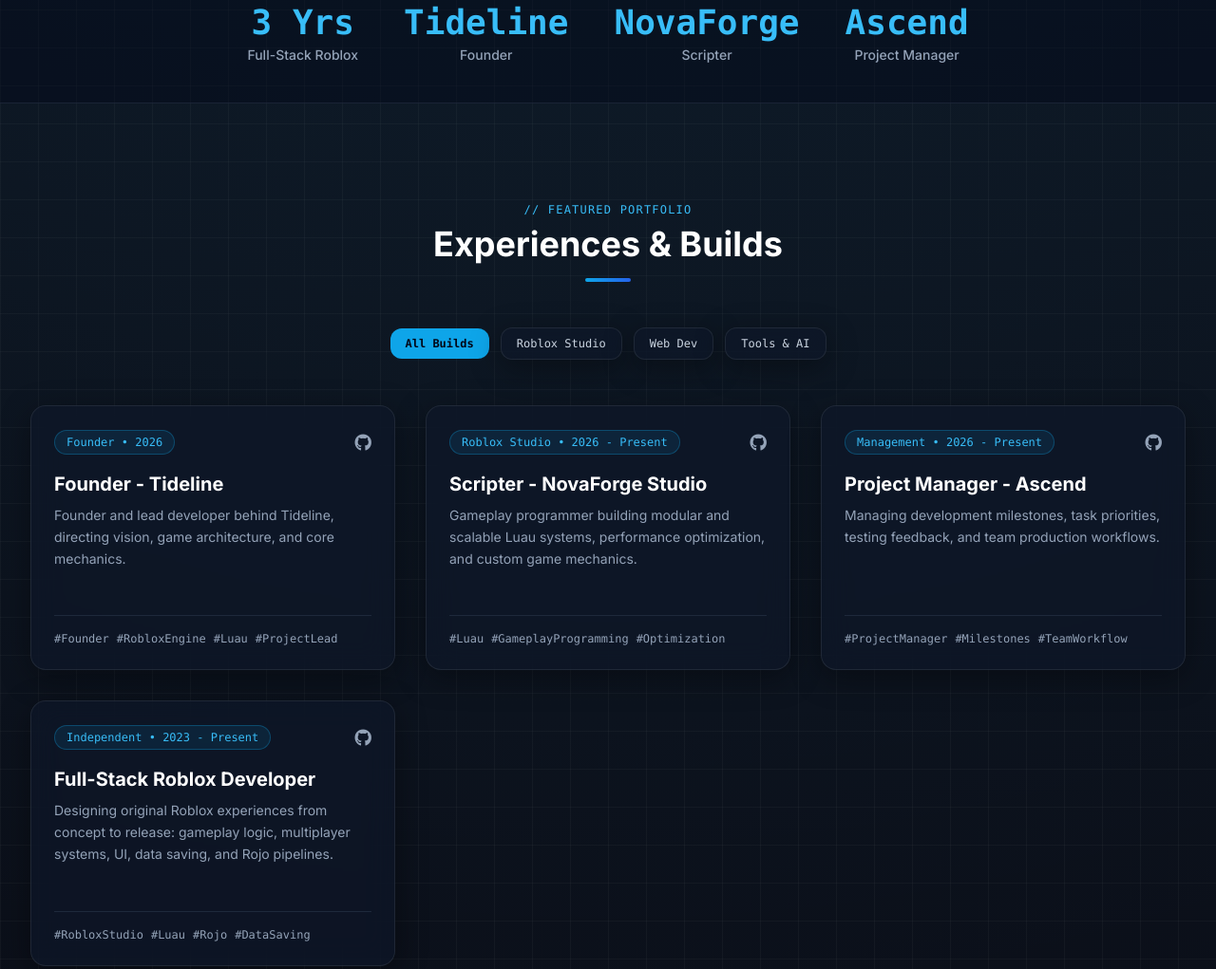
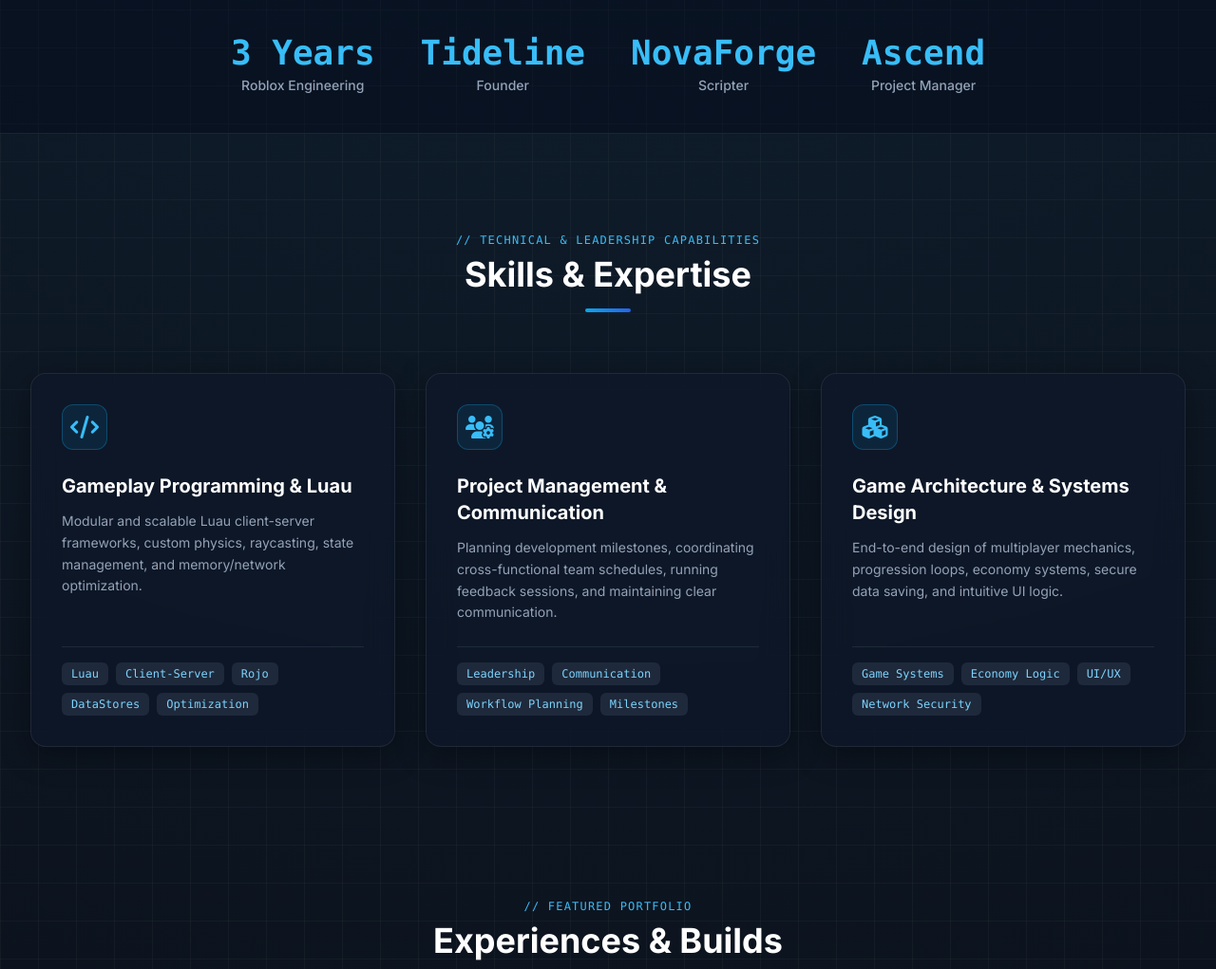
Before and after one commit to 7frostt/7frostt.github.io, a plain HTML site: page index.html in a window 1280 px wide. Shown: the part 1030-2051 px from the top of the page at 95% size. Drawn offline with nearby package versions, Linux system fonts and the light colour scheme.

Commit message:
feat: add roblox engine & project management skills

```diff
--- a/config.js
+++ b/config.js
@@ -7,8 +7,8 @@
     profile: {
         handle: "7frostt",
         nickname: "Al",
-        fullName: "Raja Alkautsar",
-        title: "Founder @ Tideline • Roblox Studio & Full-Stack Developer",
+        fullName: "Muhammad Raja Alkautsar",
+        title: "Founder @ Tideline • Full-Stack Roblox Developer • Project Manager",
         bio: `Hi! I'm Al (also known as 7Frostt), an Indonesian Roblox Developer and Project Manager with a passion for building fun, scalable, and polished game systems.
 
 I specialize in gameplay programming, progression systems, multiplayer mechanics, UI logic, and overall game architecture. Alongside programming, I also enjoy planning features, organizing development workflows, and helping teams turn ideas into playable experiences.
@@ -17,7 +17,7 @@
 
 I'm always open to collaborating with developers, studios, and teams on exciting Roblox projects.`,
         discord: "7frostt_",
-        discordServer: "https://discord.gg/asg2wUqYhj", // tideline discord server
+        discordServer: "https://discord.gg/asg2wUqYhj",
         githubUrl: "https://github.com/7frostt",
         location: "Indonesia",
         statusText: "Open to Builds"
@@ -25,16 +25,39 @@
 
     // 2. Stats
     stats: [
-        { number: "3 Yrs", label: "Full-Stack Roblox" },
+        { number: "3 Years", label: "Roblox Engineering" },
         { number: "Tideline", label: "Founder" },
         { number: "NovaForge", label: "Scripter" },
         { number: "Ascend", label: "Project Manager" }
     ],
 
-    // 3. CLI Terminal Commands
+    // 3. Skills (Roblox & Leadership Focused)
+    skills: [
+        {
+            title: "Gameplay Programming & Luau",
+            icon: "fa-solid fa-code",
+            description: "Modular and scalable Luau client-server frameworks, custom physics, raycasting, state management, and memory/network optimization.",
+            tags: ["Luau", "Client-Server", "Rojo", "DataStores", "Optimization"]
+        },
+        {
+            title: "Project Management & Communication",
+            icon: "fa-solid fa-users-gear",
+            description: "Planning development milestones, coordinating cross-functional team schedules, running feedback sessions, and maintaining clear communication.",
+            tags: ["Leadership", "Communication", "Workflow Planning", "Milestones"]
+        },
+        {
+            title: "Game Architecture & Systems Design",
+            icon: "fa-solid fa-cubes",
+            description: "End-to-end design of multiplayer mechanics, progression loops, economy systems, secure data saving, and intuitive UI logic.",
+            tags: ["Game Systems", "Economy Logic", "UI/UX", "Network Security"]
+        }
+    ],
+
+    // 4. CLI Terminal Commands
     terminalCommands: {
         help: `Available Commands:
   - <span class="text-sky-400">whoami</span>      : View bio & identity
+  - <span class="text-sky-400">skills</span>      : List roblox engine & PM skills
   - <span class="text-sky-400">experiences</span> : View full roles & builds
   - <span class="text-sky-400">contact</span>     : Get discord & github
   - <span class="text-sky-400">clear</span>       : Clear screen`,
@@ -43,6 +66,10 @@
 Roles   : Founder @ Tideline | Scripter @ NovaForge | PM @ Ascend
 Discord : 7frostt_
 GitHub  : https://github.com/7frostt`,
+
+        skills: `GAMEPLAY & LUAU  : Client-Server Architecture, DataStores, Rojo, Physics
+PROJECT MANAGEMENT : Milestones, Team Coordination, Workflow Planning
+GAME SYSTEMS       : Progression, Economy, UI Logic, Security`,
 
         experiences: `1. Tideline [Founder]
 2. Scripter @ NovaForge Studio (2026 - Present)
@@ -54,7 +81,7 @@
 GitHub         : https://github.com/7frostt`
     },
 
-    // 4. Featured Experiences & Roles
+    // 5. Featured Experiences & Roles
     experiences: [
         {
             title: "Founder - Tideline",
--- a/index.html
+++ b/index.html
@@ -112,6 +112,18 @@
             <div class="max-w-7xl mx-auto px-4 sm:px-6 lg:px-8">
                 <div id="stats-container" class="flex flex-wrap items-center justify-center gap-12 text-center"></div>
             </div>
+        </section>
+
+        <!-- Skills Section -->
+        <section id="skills" class="py-20 max-w-7xl mx-auto px-4 sm:px-6 lg:px-8">
+            <div class="flex flex-col items-center text-center mb-16">
+                <h2 class="text-xs font-mono text-sky-400 uppercase tracking-widest mb-2">// Technical & Leadership Capabilities</h2>
+                <h3 class="text-3xl sm:text-4xl font-bold text-white">Skills &amp; Expertise</h3>
+                <div class="w-12 h-1 bg-gradient-to-r from-sky-500 to-blue-600 rounded-full mt-4"></div>
+            </div>
+
+            <!-- Dynamic Skills Grid -->
+            <div id="skills-grid" class="grid grid-cols-1 md:grid-cols-3 gap-8"></div>
         </section>
 
         <!-- Experiences Section -->
@@ -283,6 +295,24 @@
                 </div>`;
         });
 
+        // Populate Skills
+        const skillsGrid = document.getElementById('skills-grid');
+        CONFIG.skills.forEach(s => {
+            skillsGrid.innerHTML += `
+                <div class="glass-panel rounded-2xl p-6 sm:p-8 flex flex-col justify-between transition-all duration-300 hover:-translate-y-1">
+                    <div>
+                        <div class="w-12 h-12 rounded-xl bg-sky-500/10 border border-sky-500/30 flex items-center justify-center text-sky-400 text-2xl mb-6">
+                            <i class="${s.icon}"></i>
+                        </div>
+                        <h4 class="text-xl font-bold text-white mb-3">${s.title}</h4>
+                        <p class="text-slate-400 text-sm mb-6 leading-relaxed">${s.description}</p>
+                    </div>
+                    <div class="flex flex-wrap gap-2 pt-4 border-t border-slate-800">
+                        ${s.tags.map(t => `<span class="px-2.5 py-1 rounded-md bg-slate-800 text-sky-300 text-xs font-mono">${t}</span>`).join('')}
+                    </div>
+                </div>`;
+        });
+
         // Populate Experiences
         const experiencesGrid = document.getElementById('experiences-grid');
         CONFIG.experiences.forEach(e => {
```
